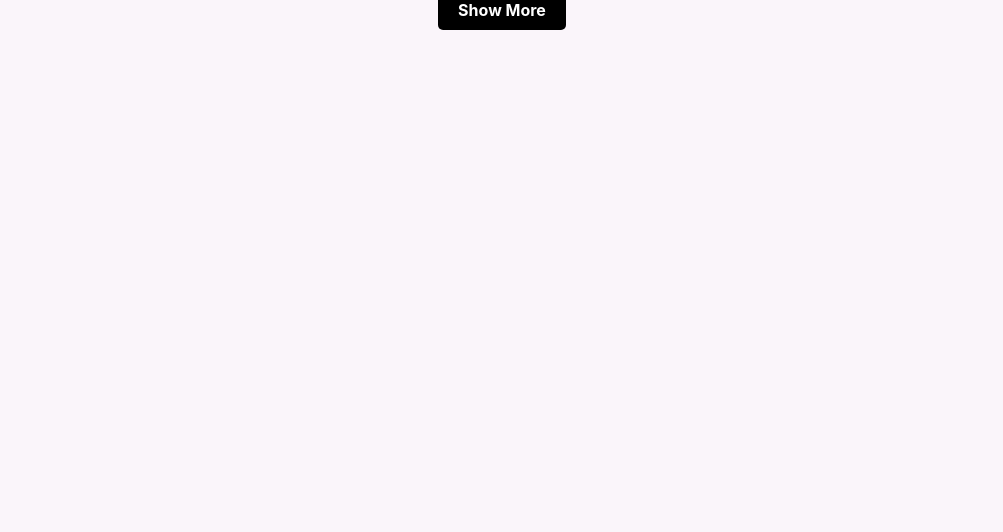
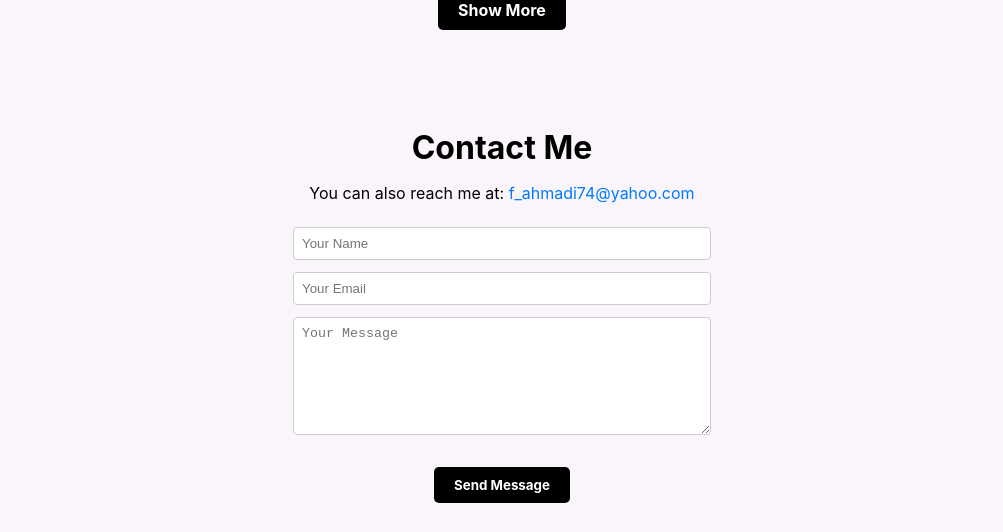
Before and after one commit to FarzanehAhmadi/portfolio, a React (Create React App) app: page / in a window 1280 px wide. Shown: the part 1083-1615 px from the top of the page, without its empty margins (138-1141 px from the left). Before the commit the page ends 1153 px from the top, so only its background shows below. Built offline with nearby package versions, Linux system fonts and the light colour scheme.

Commit message:
feat: Add Contact section with form handling and styling

```diff
--- a/src/App.js
+++ b/src/App.js
@@ -3,6 +3,7 @@ import { Routes, Route } from "react-router-dom";
 import About from "./components/About/About";
 import Navbar from "./components/NavBar/Navbar";
 import RecentProjects from "./components/Projects/RecentProjects";
+import Contact from "./components/Contact/Contact";
 // import ProjectsPage from "./components/Projects/ProjectsPage"; // create this
 
 function App() {
@@ -16,6 +17,7 @@ function App() {
             <>
               <About />
               <RecentProjects />
+              <Contact />
             </>
           }
         />
--- /dev/null
+++ b/src/components/Contact/Contact.js
@@ -0,0 +1,87 @@
+import React, { useState } from "react";
+import styles from "./Contact.module.css";
+
+const Contact = () => {
+  const [formData, setFormData] = useState({
+    name: "",
+    email: "",
+    message: "",
+  });
+
+  const [status, setStatus] = useState(""); // success/error messages
+
+  const handleChange = (e) => {
+    setFormData({ ...formData, [e.target.name]: e.target.value });
+  };
+
+  const handleSubmit = async (e) => {
+    e.preventDefault();
+
+    try {
+      const response = await fetch("https://formspree.io/f/meozwvlg", {
+        method: "POST",
+        headers: {
+          "Content-Type": "application/json",
+        },
+        body: JSON.stringify(formData),
+      });
+
+      if (response.ok) {
+        setStatus("SUCCESS");
+        setFormData({ name: "", email: "", message: "" });
+      } else {
+        setStatus("ERROR");
+      }
+    } catch (err) {
+      setStatus("ERROR");
+    }
+  };
+
+  return (
+    <section className={styles.contact} id="contact">
+      <h2>Contact Me</h2>
+      <p>
+        You can also reach me at:{" "}
+        <a href="mailto:f_ahmadi74@yahoo.com">f_ahmadi74@yahoo.com</a>
+      </p>
+
+      <form className={styles.contactForm} onSubmit={handleSubmit}>
+        <input
+          type="text"
+          name="name"
+          placeholder="Your Name"
+          value={formData.name}
+          onChange={handleChange}
+          required
+        />
+        <input
+          type="email"
+          name="email"
+          placeholder="Your Email"
+          value={formData.email}
+          onChange={handleChange}
+          required
+        />
+        <textarea
+          name="message"
+          placeholder="Your Message"
+          value={formData.message}
+          onChange={handleChange}
+          required
+        ></textarea>
+        <button type="submit">Send Message</button>
+      </form>
+
+      {status === "SUCCESS" && (
+        <p className={styles.success}>Thanks! Your message has been sent.</p>
+      )}
+      {status === "ERROR" && (
+        <p className={styles.error}>
+          Oops! Something went wrong. Please try again.
+        </p>
+      )}
+    </section>
+  );
+};
+
+export default Contact;
--- /dev/null
+++ b/src/components/Contact/Contact.module.css
@@ -0,0 +1,56 @@
+.contact {
+  padding: 2rem;
+  text-align: center;
+}
+
+.contact h2 {
+  font-size: 2rem;
+  margin-bottom: 1rem;
+}
+
+.contact p a {
+  color: #007bff;
+  text-decoration: none;
+}
+
+.contactForm {
+  margin-top: 1.5rem;
+  display: flex;
+  flex-direction: column;
+  align-items: center;
+  gap: 0.75rem;
+}
+
+.contactForm input,
+.contactForm textarea {
+  width: 100%;
+  max-width: 400px;
+  padding: 0.5rem;
+  border: 1px solid #ccc;
+  border-radius: 4px;
+}
+
+.contactForm textarea {
+  resize: vertical;
+  min-height: 100px;
+}
+
+.contactForm button {
+  display: inline-block;
+  margin-top: 20px;
+  padding: 10px 20px;
+  background-color: #000000;
+  color: white;
+  border: none; /* remove border to match buttons */
+  border-radius: 5px;
+  text-decoration: none;
+  font-weight: bold;
+  font-family: inherit; /* inherit font from page */
+  cursor: pointer; /* pointer on hover */
+  transition: background-color 0.3s;
+  text-align: center;
+}
+
+.contactForm button:hover {
+  background-color: #5c0d4c;
+}
--- a/src/components/Projects/RecentProjects.module.css
+++ b/src/components/Projects/RecentProjects.module.css
@@ -1,9 +1,9 @@
 .recent-projects {
   display: flex;
-  gap: 20px; /* space between project cards */
-  justify-content: center; /* center the cards horizontally */
-  flex-wrap: wrap; /* wrap to next line on smaller screens */
-  padding: 20px 0; /* vertical padding for the section */
+  gap: 20px;
+  justify-content: center;
+  flex-wrap: wrap;
+  padding: 20px 0;
 }
 .recent-projects-section {
   padding: 40px 20px;
@@ -28,12 +28,16 @@
   padding: 10px 20px;
   background-color: #000000;
   color: white;
+  border: none;
   border-radius: 5px;
   text-decoration: none;
   font-weight: bold;
+  font-family: inherit;
+  cursor: pointer;
   transition: background-color 0.3s;
+  text-align: center;
 }
 
 .showMore:hover {
-  background-color: #350131;
+  background-color: #5c0d4c;
 }
```
